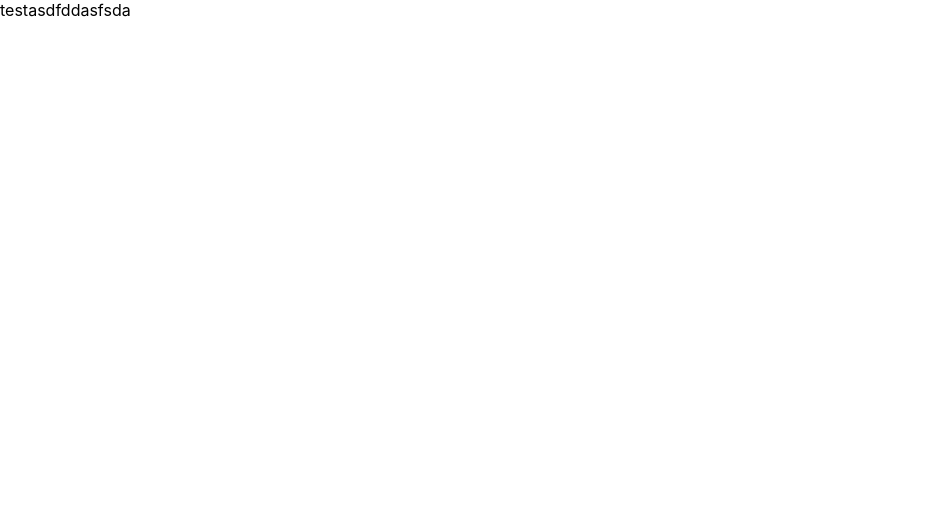
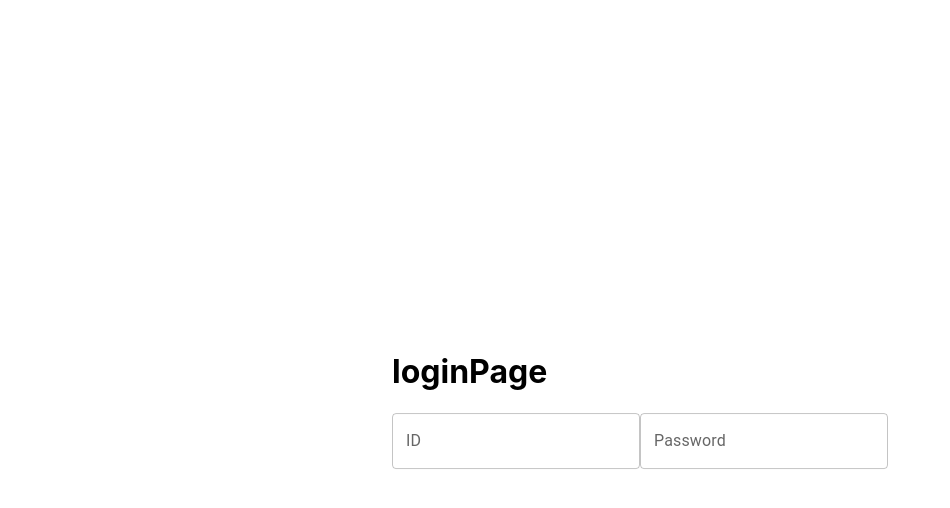
Before and after one commit to ChoiBongGeun/react18_practice, a React (Create React App) app in the folder react_practice/: page /login in a window 1280 px wide. Before the commit this address led to /. Shown: the top 508 px of the page, without its empty margins (0-950 px from the left). Built offline with nearby package versions, Linux system fonts and the light colour scheme.

Commit message:
meterialui Textfiel 공부중

```diff
--- a/react_practice/package.json
+++ b/react_practice/package.json
@@ -3,6 +3,9 @@
   "version": "0.1.0",
   "private": true,
   "dependencies": {
+    "@emotion/react": "^11.9.3",
+    "@emotion/styled": "^11.9.3",
+    "@mui/material": "^5.8.7",
     "@testing-library/jest-dom": "^5.16.4",
     "@testing-library/react": "^13.3.0",
     "@testing-library/user-event": "^13.5.0",
--- /dev/null
+++ b/react_practice/src/Page/LoginPage.tsx
@@ -0,0 +1,39 @@
+import React, { useState } from "react"
+import TextField from "../component/atom/TextField";
+
+function LoginPage(): JSX.Element {
+    const [form, setForm] = useState({
+        id: '',
+        password: ''
+      });
+
+      const { id, password } = form;
+
+      const onChange = (e: React.ChangeEvent<HTMLInputElement>) => {
+        //input창에 작성할때 변수에 맞게 바로 작성
+        const { name, value } = e.target;
+        setForm({
+          ...form,
+          [name]: value
+        });
+      };
+      const onkeypress=(e:React.KeyboardEvent<HTMLInputElement>)=>{
+        if(e.key==='Enter'){
+
+        }
+
+      }
+
+
+    return (
+        <div style={{position : 'absolute',left : '50%',top: '50%',transform: 'translate(-50%,-50%)'}} >
+            <h1>loginPage</h1>
+            <div style={{}}>
+                <TextField label='ID' onChange={onChange} onKeyPress={onkeypress} type='text' value={id} variant='outlined' />
+                <TextField label='Password' onChange={onChange} onKeyPress={onkeypress} type='password' value={password} variant='outlined'/>
+            </div>
+        </div>
+    )
+}
+
+export default LoginPage;
--- /dev/null
+++ b/react_practice/src/component/atom/TextField/index.tsx
@@ -0,0 +1,36 @@
+import React, { ChangeEventHandler, KeyboardEventHandler } from "react"
+import MuiTextField from '@mui/material/TextField';
+
+interface ITextField
+{
+    autoComplete? : string
+    variant?: 'outlined' | 'filled' | 'standard';
+    label? : string
+    type?: string
+    value? : string
+    onChange? : ChangeEventHandler<HTMLInputElement | HTMLTextAreaElement>
+    onKeyPress? : KeyboardEventHandler<HTMLDivElement>
+    name? :string
+    className?:string
+    defaultValue?: 'Small' | 'Normal'
+    error? : boolean
+
+}
+
+function TextField(props: ITextField): JSX.Element {
+
+  const {variant,label,type,value,onChange,onKeyPress,...style } = props;
+
+  return (
+    <MuiTextField variant={props.variant}
+                  label={props.label}
+                  type={props.type}
+                  value={props.value}
+                  onChange={props.onChange}
+                  onKeyPress={props.onKeyPress}
+                  {...style}
+                  autoComplete={'off'} />
+  )
+}
+
+export default TextField;
--- a/react_practice/src/router/index.tsx
+++ b/react_practice/src/router/index.tsx
@@ -1,5 +1,6 @@
 import React from "react"
 import {BrowserRouter, Route, Routes,Navigate } from 'react-router-dom';
+import LoginPage from "../Page/LoginPage";
 import TestPage from "../Page/testPage"
 
 
@@ -9,6 +10,7 @@ const index = () => {
         <BrowserRouter>
             <Routes>
                 <Route path="/" element={<TestPage />}/>
+                <Route path="/login" element={<LoginPage />}/>
                 <Route path="*" element={<Navigate to="/" replace />}/>
             </Routes>
         </BrowserRouter>
```
Also changed, not shown: react_practice/src/component/atom/TextField/README.md (added), 1 other file (tests, documents, lock files or other folders).
